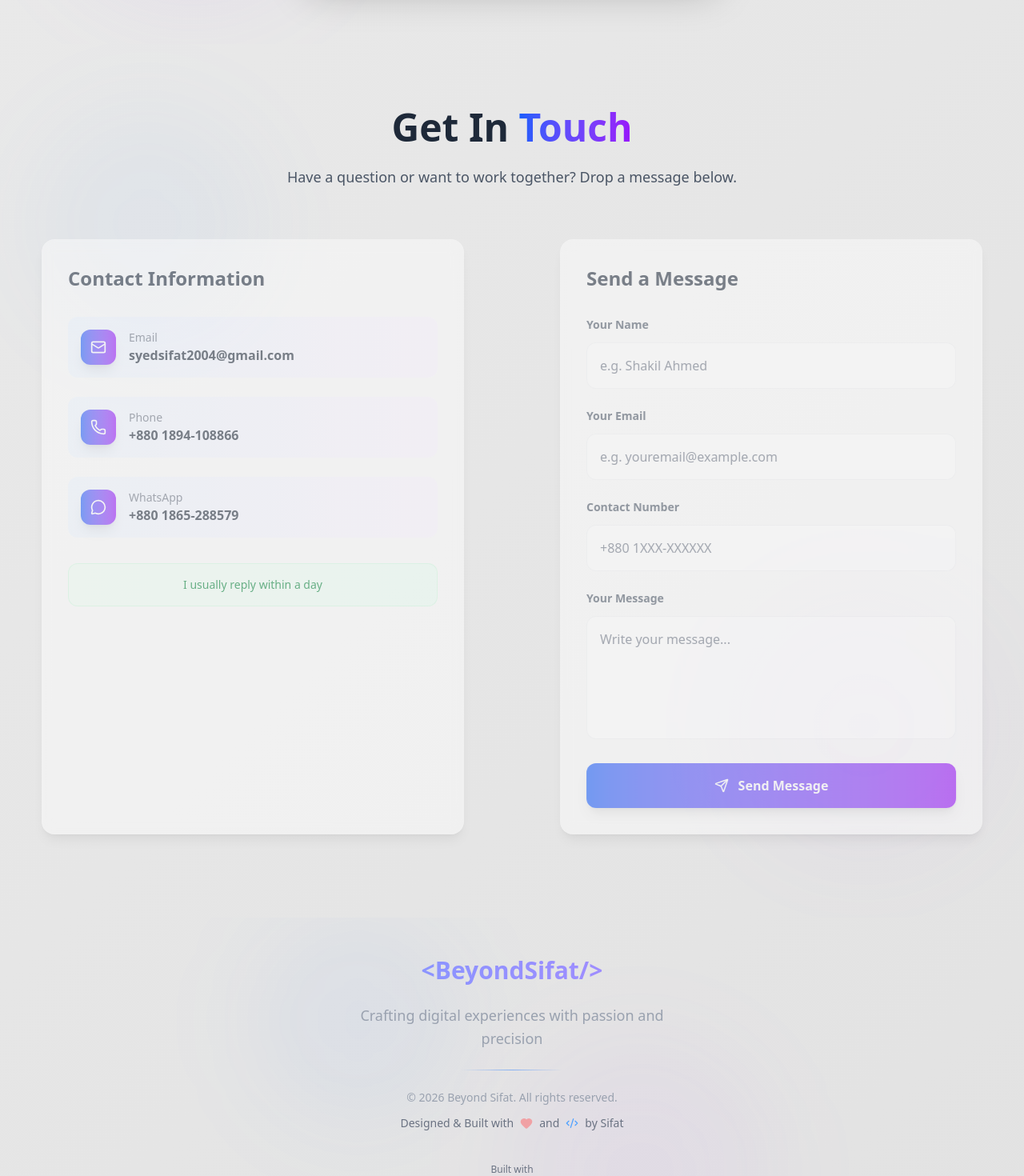
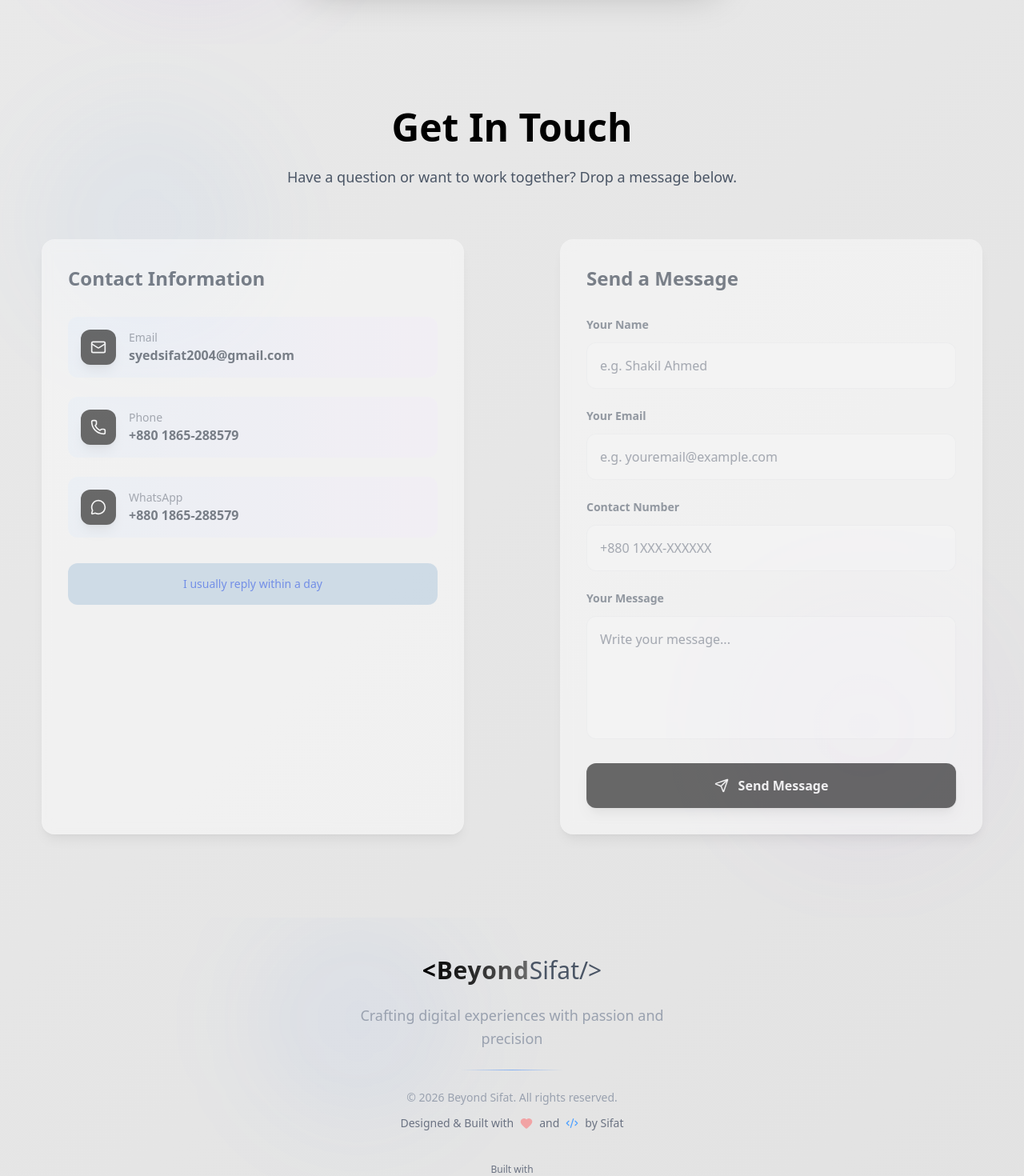
Before and after one commit to Beyond-Sifat/My-Portfolio, a React (Vite) app: page / in a window 1280 px wide. Shown: the part 5520-6990 px from the top of the page at 80% size. Built offline with nearby package versions, Linux system fonts and the light colour scheme.

Commit message:
update contact section and footer

```diff
--- a/src/Component/Contact/Contact.jsx
+++ b/src/Component/Contact/Contact.jsx
@@ -85,11 +85,8 @@ const Contact = () => {
             </div>
 
             <div className="container mx-auto px-6 max-w-6xl relative z-10">
-                <h2 className="text-4xl md:text-5xl font-bold text-center mb-6 text-gray-800 dark:text-gray-100">
-                    Get In{" "}
-                    <span className="bg-gradient-to-r from-blue-600 to-purple-600 dark:from-blue-400 dark:to-purple-400 bg-clip-text text-transparent">
-                        Touch
-                    </span>
+                <h2 className="text-4xl md:text-5xl font-bold text-center mb-6 text-clack dark:text-white">
+                    Get In Touch
                 </h2>
                 <p className="text-center text-gray-600 dark:text-gray-400 mb-16 text-lg">
                     Have a question or want to work together? Drop a message below.
@@ -108,7 +105,7 @@ const Contact = () => {
 
                         <div className="space-y-6">
                             <div className="flex items-center gap-4 p-4 rounded-xl bg-gradient-to-r from-blue-50 to-purple-50 dark:from-gray-700/50 dark:to-gray-600/50 hover:scale-105 transition-transform duration-300">
-                                <div className="p-3 rounded-xl bg-gradient-to-r from-blue-600 to-purple-600 dark:from-blue-500 dark:to-purple-500 text-white shadow-lg">
+                                <div className="p-3 rounded-xl bg-black dark:bg-white text-white dark:text-black shadow-lg">
                                     <Mail size={20} />
                                 </div>
                                 <div>
@@ -120,19 +117,19 @@ const Contact = () => {
                             </div>
 
                             <div className="flex items-center gap-4 p-4 rounded-xl bg-gradient-to-r from-blue-50 to-purple-50 dark:from-gray-700/50 dark:to-gray-600/50 hover:scale-105 transition-transform duration-300">
-                                <div className="p-3 rounded-xl bg-gradient-to-r from-blue-600 to-purple-600 dark:from-blue-500 dark:to-purple-500 text-white shadow-lg">
+                                <div className="p-3 rounded-xl bg-black dark:bg-white text-white dark:text-black shadow-lg">
                                     <Phone size={20} />
                                 </div>
                                 <div>
                                     <p className="text-sm text-gray-500 dark:text-gray-400 font-medium">Phone</p>
                                     <p className="font-semibold text-gray-800 dark:text-gray-100">
-                                        +880 1894-108866
+                                        +880 1865-288579
                                     </p>
                                 </div>
                             </div>
 
                             <div className="flex items-center gap-4 p-4 rounded-xl bg-gradient-to-r from-blue-50 to-purple-50 dark:from-gray-700/50 dark:to-gray-600/50 hover:scale-105 transition-transform duration-300">
-                                <div className="p-3 rounded-xl bg-gradient-to-r from-blue-600 to-purple-600 dark:from-blue-500 dark:to-purple-500 text-white shadow-lg">
+                                <div className="p-3 rounded-xl bg-black dark:bg-white text-white dark:text-black shadow-lg">
                                     <MessageCircle size={20} />
                                 </div>
                                 <div>
@@ -144,8 +141,8 @@ const Contact = () => {
                             </div>
                         </div>
 
-                        <div className="mt-8 p-4 rounded-xl bg-gradient-to-r from-green-50 to-emerald-50 dark:from-green-900/20 dark:to-emerald-900/20 border border-green-200/50 dark:border-green-700/30">
-                            <p className="text-sm text-green-700 dark:text-green-300 font-medium text-center">
+                        <div className="mt-8 p-4 rounded-xl bg-[rgba(40,116,184,0.3)] dark:from-blue-900/30 dark:to-purple-900/30 text-blue-700 dark:text-blue-300">
+                            <p className="text-sm font-medium text-center">
                                 I usually reply within a day
                             </p>
                         </div>
@@ -224,7 +221,7 @@ const Contact = () => {
                             <button
                                 type="submit"
                                 disabled={loading}
-                                className="w-full flex items-center justify-center gap-3 px-8 py-4 rounded-xl font-semibold text-white shadow-lg hover:shadow-blue-500/25 dark:hover:shadow-blue-400/25 transition-all duration-300 bg-gradient-to-r from-blue-600 to-purple-600 dark:from-blue-500 dark:to-purple-500 hover:from-blue-700 hover:to-purple-700 dark:hover:from-blue-400 dark:hover:to-purple-400 hover:scale-105"
+                                className="w-full flex items-center justify-center gap-3 px-8 py-4 rounded-xl font-semibold shadow-lg hover:shadow-blue-500/25 dark:hover:shadow-blue-400/25 transition-all duration-300 bg-black dark:bg-white text-white dark:text-black hover:scale-105"
                             >
                                 <Send size={18} />
                                 {loading ? "Sending..." : "Send Message"}
--- a/src/Component/Footer/Footer.jsx
+++ b/src/Component/Footer/Footer.jsx
@@ -3,21 +3,35 @@ import { Heart, Code2 } from "lucide-react";
 
 const Footer = () => {
     const currentYear = new Date().getFullYear();
-// bg-gradient-to-br from-gray-900 via-slate-900 to-gray-800 dark:from-black dark:via-gray-900 dark:to-slate-900 text-gray-300 dark:text-gray-400
+    // bg-gradient-to-br from-gray-900 via-slate-900 to-gray-800 dark:from-black dark:via-gray-900 dark:to-slate-900 text-gray-300 dark:text-gray-400
     return (
         <footer className="relative overflow-hidden">
             {/* Background Effects */}
             <div className="absolute inset-0">
                 <div className="absolute top-0 left-1/4 w-64 h-64 bg-blue-500/5 rounded-full blur-3xl"></div>
-                <div className="absolute bottom-0 right-1/4 w-80 h-80 bg-purple-500/5 rounded-full blur-3xl"></div>
+                {/* <div className="absolute bottom-0 right-1/4 w-80 h-80 bg-purple-500/5 rounded-full blur-3xl"></div> */}
             </div>
 
             <div className="container mx-auto px-6 py-12 relative z-10">
                 {/* Main Footer Content */}
                 <div className="text-center space-y-6">
                     {/* Logo/Brand */}
-                    <div className="text-3xl font-bold bg-gradient-to-r from-blue-400 to-purple-400 bg-clip-text text-transparent">
+                    {/* <div className="text-3xl font-bold bg-gradient-to-r from-blue-400 to-purple-400 bg-clip-text text-transparent">
                         &lt;BeyondSifat/&gt;
+                    </div> */}
+                    <div>
+                        <span
+                            className="text-3xl font-bold tracking-wide
+            bg-[linear-gradient(90deg,_#000_0%,_#2b2b2b_50%,_#6a6a6a_100%)]
+            dark:bg-[linear-gradient(90deg,_#fff_0%,_#cfcfcf_50%,_#9a9a9a_100%)]
+            bg-clip-text text-transparent
+        "
+                        >
+                            &lt;Beyond
+                        </span>
+                        <span className="text-3xl font-light text-gray-600 dark:text-gray-400">
+                            Sifat/&gt;
+                        </span>
                     </div>
 
                     {/* Quote/Tagline */}
```
